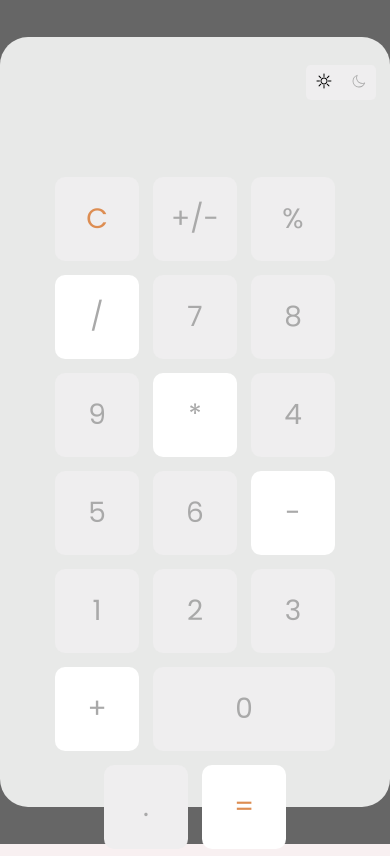
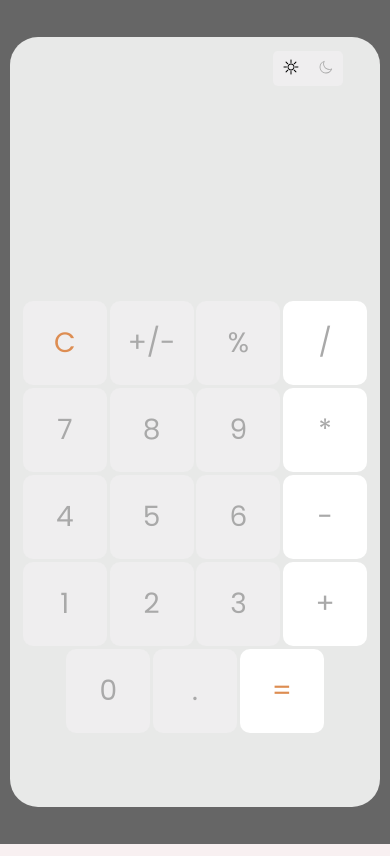
Before and after one commit to MatheusFellipi/calculatora-Reactjs, a React (Create React App) app: page / in a window 390 px wide. Built offline with nearby package versions, Linux system fonts and the light colour scheme.

Commit message:
Aplicando conceito de responsividade.

```diff
--- a/src/components/Buttons/index.tsx
+++ b/src/components/Buttons/index.tsx
@@ -45,9 +45,11 @@ type ButtonsProps = {
 };
 
 const Container = styled.div`
-  width: 6rem;
-  height: 6rem;
-  margin: 0.5rem;
+  width: 100%;
+  height: 100%;
+  max-width: 6rem;
+  max-height: 6rem;
+  margin: 0.1rem;
 `;
 
 const Button = styled.button<ButtonsProps>`
--- a/src/page/Landing/styles.ts
+++ b/src/page/Landing/styles.ts
@@ -8,22 +8,23 @@ export const Container = styled.div`
   background: ${(props) => props.theme.background};
 `;
 
+export const Calculador = styled.main`
+  display: flex;
+  flex-direction: column;
+  background: ${(props) => props.theme.palette.common.background};
+  width: 95%;
+  max-width: 550px;
+  height: 95%;
+  max-height: 770px;
+  border-radius: 2rem;
+`;
+
 export const ButtonsTheme = styled.div`
   display: flex;
   justify-content: flex-end;
   margin: 1rem;
   padding: 0 1rem;
-  width: 100%;
-`;
-
-export const Calculador = styled.main`
-  display: flex;
-  flex-direction: column;
-  width: 30rem;
-  height: 55rem;
-  border-radius: 2rem;
-  padding: 1rem;
-  background: ${(props) => props.theme.palette.common.background};
+  width: 90%;
 `;
 
 type DisplayProps = {
@@ -36,15 +37,14 @@ export const Display = styled.div<DisplayProps>`
   justify-content: center;
   color: ${(props) => props.theme.palette.text.primary};
   width: 100%;
-  height: 120px;
-  margin: 2rem 0rem 2rem 0.8rem;
+  height: 95%;
+  max-height: 200px;
+
   p {
-    max-width: 96%;
+    max-width: 90%;
     overflow: auto;
-    font-size: ${({ results }) => (results !== "" ? "15px" : "30px")};
+    font-size: ${({ results }) => (results !== "" ? "1rem" : "2rem")};
     text-align: end;
-    padding: 0rem 1rem 0 0;
-    border-radius: 10px;
     :last-child {
       font-size: 2rem;
     }
```
